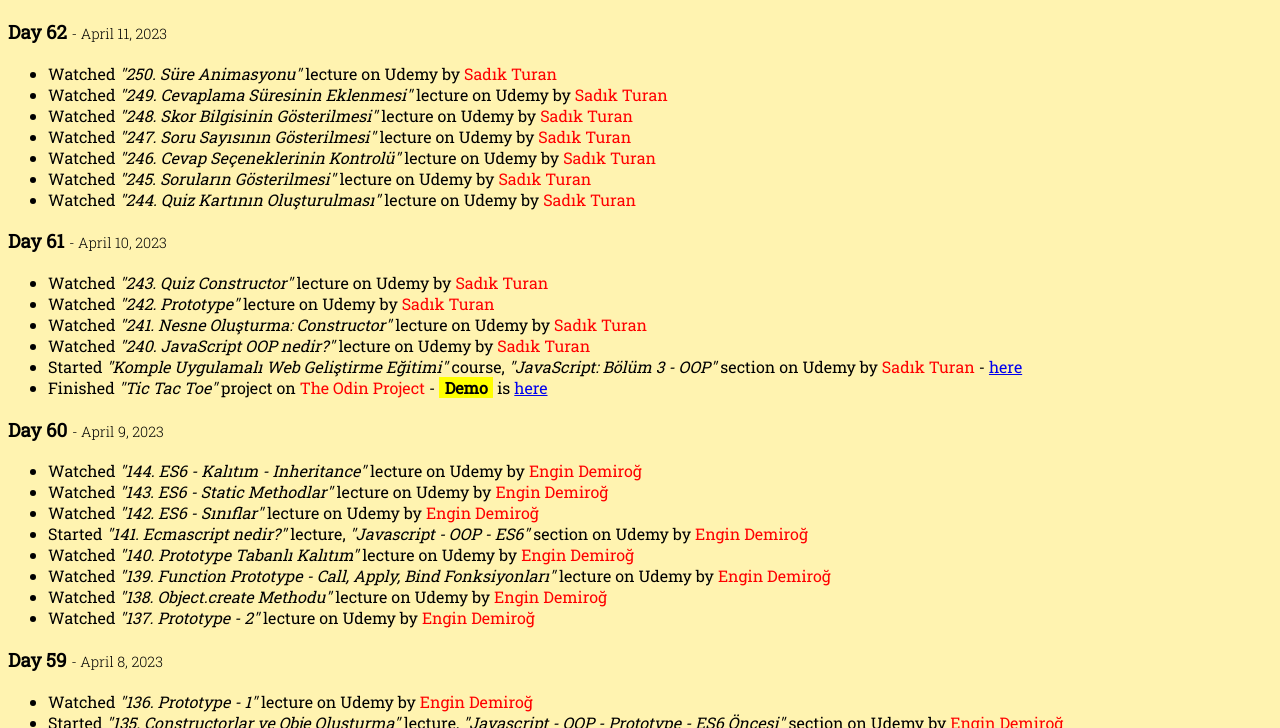
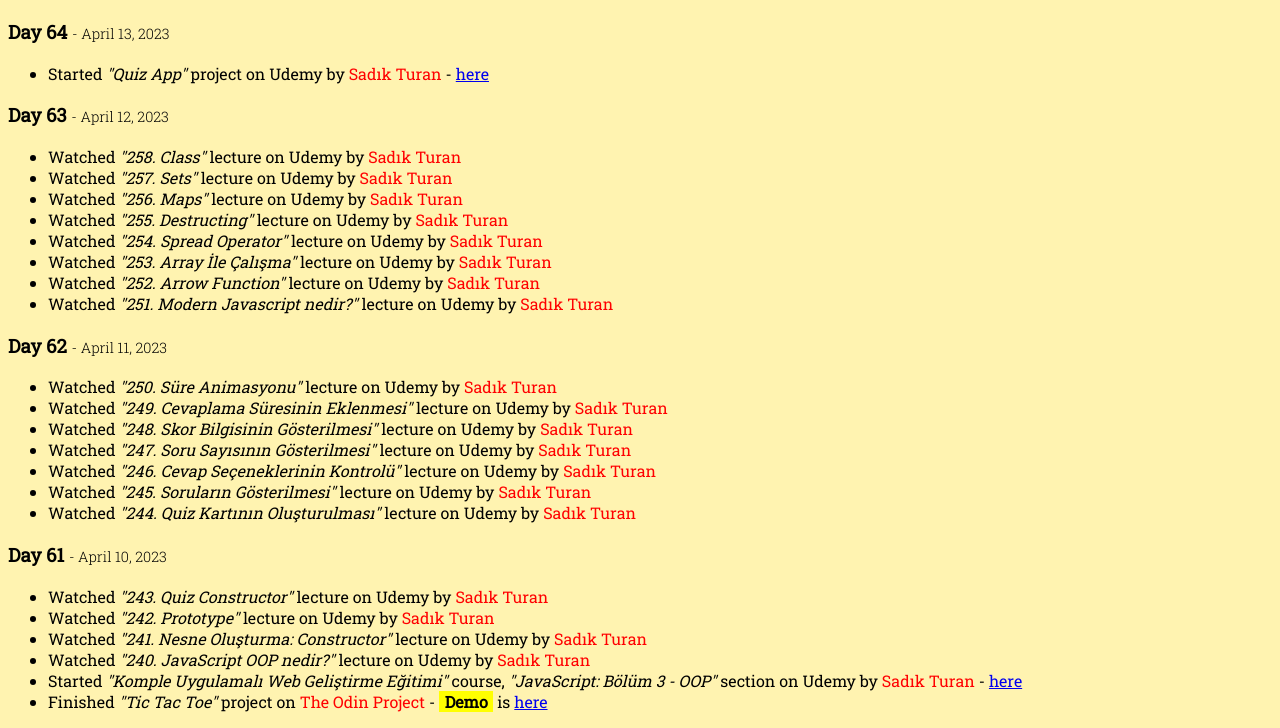
Before and after one commit to ersinisgor/everyday-coding, a plain HTML site: page index.html in a window 1280 px wide. Shown: the part 67-795 px from the top of the page. Drawn offline with Linux system fonts and the light colour scheme.

Commit message:
Add day 63-64

```diff
--- a/index.html
+++ b/index.html
@@ -43,6 +43,33 @@
   <body>
     <main>
       <h1>Everyday Coding Summarize</h1>
+
+      <!-- Day 64 -->
+      <div class="day64">
+        <h3>Day 64 <span class="date"> - April 13, 2023</span></h3>
+        <p class="list">
+          <ul>
+            <li>Started <em>"Quiz App" </em> project on Udemy by <span>Sadık Turan</span> - <a href="https://www.udemy.com/course/komple-web-developer-kursu/learn/lecture/17802002#overview" target="_blank">here</a></li>
+          </ul>
+        </p>
+      </div>
+
+      <!-- Day 63 -->
+      <div class="day63">
+        <h3>Day 63 <span class="date"> - April 12, 2023</span></h3>
+        <p class="list">
+          <ul>
+            <li>Watched <em>"258. Class" </em> lecture on Udemy by <span>Sadık Turan </span></li>
+            <li>Watched <em>"257. Sets" </em> lecture on Udemy by <span>Sadık Turan </span></li>
+            <li>Watched <em>"256. Maps" </em> lecture on Udemy by <span>Sadık Turan </span></li>
+            <li>Watched <em>"255. Destructing" </em> lecture on Udemy by <span>Sadık Turan </span></li>
+            <li>Watched <em>"254. Spread Operator" </em> lecture on Udemy by <span>Sadık Turan </span></li>
+            <li>Watched <em>"253. Array İle Çalışma" </em> lecture on Udemy by <span>Sadık Turan </span></li>
+            <li>Watched <em>"252. Arrow Function" </em> lecture on Udemy by <span>Sadık Turan </span></li>
+            <li>Watched <em>"251. Modern Javascript nedir?" </em> lecture on Udemy by <span>Sadık Turan </span></li>
+          </ul>
+        </p>
+      </div>
 
       <!-- Day 62 -->
       <div class="day62">
```
